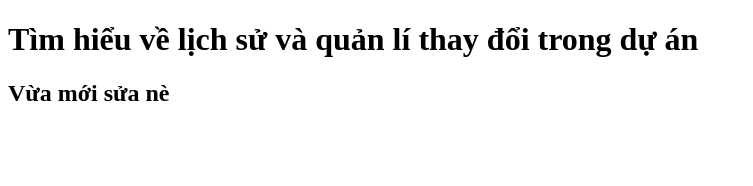
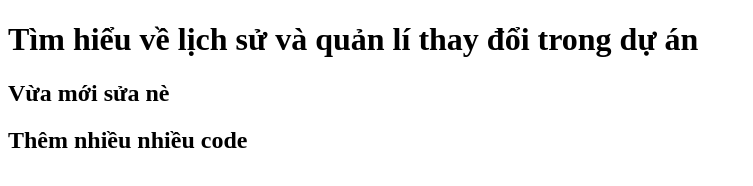
Before and after one commit to Trung-Minh/html_05, a plain HTML site: page index.html in a window 1280 px wide. Shown: the whole page, without its empty margins (0-753 px from the left). Drawn offline with Linux system fonts and the light colour scheme.

Commit message:
Lại sửa code

```diff
--- a/index.html
+++ b/index.html
@@ -8,5 +8,6 @@
   <body>
     <h1>Tìm hiểu về lịch sử và quản lí thay đổi trong dự án</h1>
     <h2>Vừa mới sửa nè</h2>
+    <h2>Thêm nhiều nhiều code</h2>
   </body>
 </html>
```
